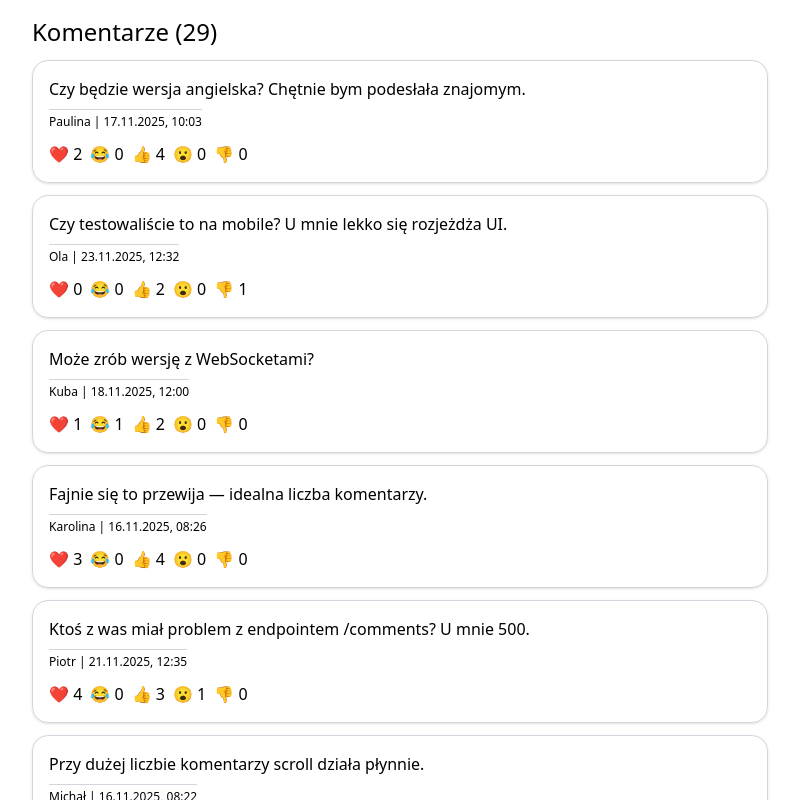
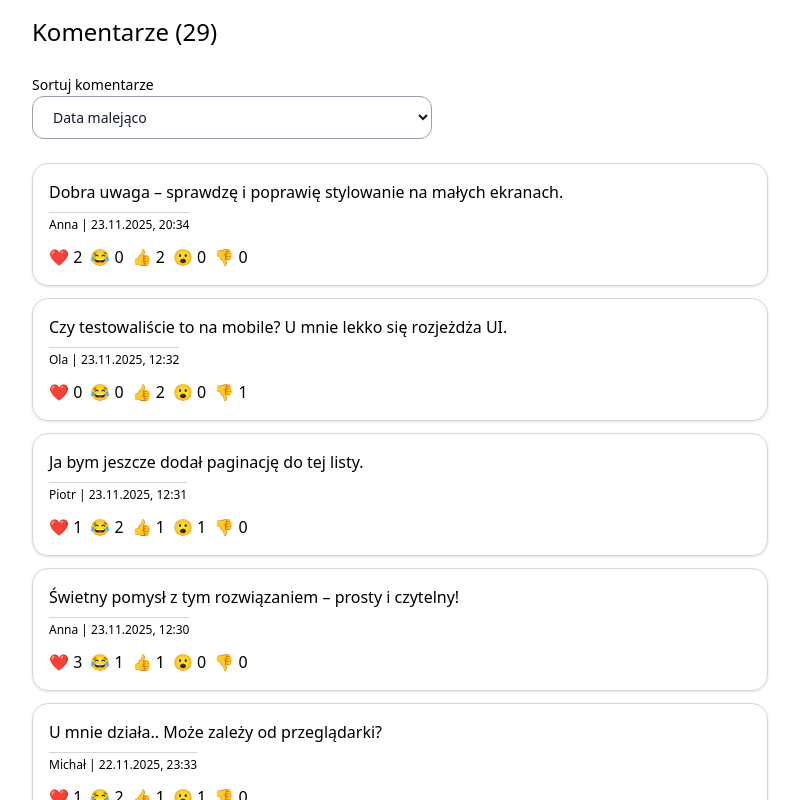
Before and after one commit to AdNowacki/rekrutacja-vue, a Vue app: page / in a window 1280 px wide. Shown: the top 800 px of the page, without its empty margins (240-1039 px from the left). Built offline with nearby package versions, Linux system fonts and the light colour scheme.

Commit message:
Add sort options

```diff
--- a/src/components/Comments.vue
+++ b/src/components/Comments.vue
@@ -1,15 +1,21 @@
 <template>
     <div>
-        <div v-for="comment in comments" :key="comment.id" class="p-4 my-3 rounded-2xl shadow-sm border-gray-300 border">
-            <Comment :comment="comment" />
-            <Reactions class="mt-3" :reactions="comment.reactions" />
-        </div>
+      <SmartSelect id="sort-comments" v-model="sortMode" :options="sortOptions" label="Sortuj komentarze" class="my-6" />
+      <div v-for="comment in sortComments" :key="comment.id" class="p-4 my-3 rounded-2xl shadow-sm border-gray-300 border">
+          <Comment :comment="comment" />
+          <Reactions class="mt-3" :reactions="comment.reactions" />
+      </div>
     </div>
 </template>
 <script setup>
-import { defineProps } from 'vue';
-import Comment from './Comment.vue'
-import Reactions from './Reactions.vue';
+import { computed } from 'vue';
+import Comment from '@/components/Comment.vue';
+import Reactions from '@/components/Reactions.vue';
+import SmartSelect from '@/components/SmartSelect.vue';
+import { getPopularity } from '@/utils';
+import { SORT_OPTIONS } from '@/constants';
+
+const sortOptions = Object.values(SORT_OPTIONS).map((option) => ({ label: option.LABEL, value: option.VALUE }));
 
 const props = defineProps({
     comments: {
@@ -17,4 +23,17 @@ const props = defineProps({
         default: () => []
     }
 });
+
+const sortMode = defineModel({ default: SORT_OPTIONS.DATE_DESC.VALUE });
+
+const sortComments = computed(() => {
+  return props.comments.toSorted((a, b) => {
+    switch (sortMode.value) {
+      case SORT_OPTIONS.DATE_DESC.VALUE: return new Date(b.created_at) - new Date(a.created_at);
+      case SORT_OPTIONS.DATE_ASC.VALUE: return new Date(a.created_at) - new Date(b.created_at);
+      case SORT_OPTIONS.REACTIONS_DESC.VALUE: return getPopularity(b) - getPopularity(a);
+      case SORT_OPTIONS.REACTIONS_ASC.VALUE: return getPopularity(a) - getPopularity(b);
+    }
+  });
+})
 </script>
--- /dev/null
+++ b/src/components/SmartSelect.vue
@@ -0,0 +1,37 @@
+<template>
+  <div class="relative w-100">
+    <label v-if="label" :for="id" class="text-sm">{{ label }}</label>
+    <select
+      :id="id"
+      v-model="smartSelectModel"
+      :value="modelValue"
+      @input="updateValue"
+      class="block w-full rounded-xl border border-gray-400 bg-white py-2.5 pl-4 pr-8 text-sm text-gray-900"
+    >
+      <option v-for="option in options" :value="option.value" :key="option.value" :selected="option.value === modelValue.value">{{ option.label }}</option>
+    </select>
+  </div>
+</template>
+
+<script setup>
+const props = defineProps({
+  modelValue: {
+    type: String,
+    default: ''
+  },
+  options: {
+    type: Array,
+    required: true,
+  },
+  label: {
+    type: String,
+    default: ''
+  },
+  id: {
+    type: String,
+    default: ''
+  }
+})
+
+const smartSelectModel = defineModel();
+</script>
--- /dev/null
+++ b/src/constants/index.js
@@ -0,0 +1,18 @@
+export const SORT_OPTIONS = Object.freeze({
+    DATE_DESC: {
+        LABEL: 'Data malejąco',
+        VALUE: 'date_desc'
+    },
+    DATE_ASC: {
+        LABEL: 'Data rosnąco',
+        VALUE: 'date_asc'
+    },
+    REACTIONS_DESC: {
+        LABEL: 'Popularność malejąco',
+        VALUE: 'reactions_desc'
+    },
+    REACTIONS_ASC: {
+        LABEL: 'Popularność rosnąco',
+        VALUE: 'reactions_asc'
+    }
+});
--- /dev/null
+++ b/src/utils/getPopularity.js
@@ -0,0 +1,7 @@
+export const getPopularity = (comment = {}) => {
+  if (!comment.reactions) {
+    return 0;
+  }
+
+  return Object.values(comment.reactions).reduce((sum, n) => sum + n, 0);
+}
--- a/src/utils/index.js
+++ b/src/utils/index.js
@@ -1,2 +1,3 @@
 export * from './fetchComents';
+export * from './getPopularity';
 export * from './formaters';
```
